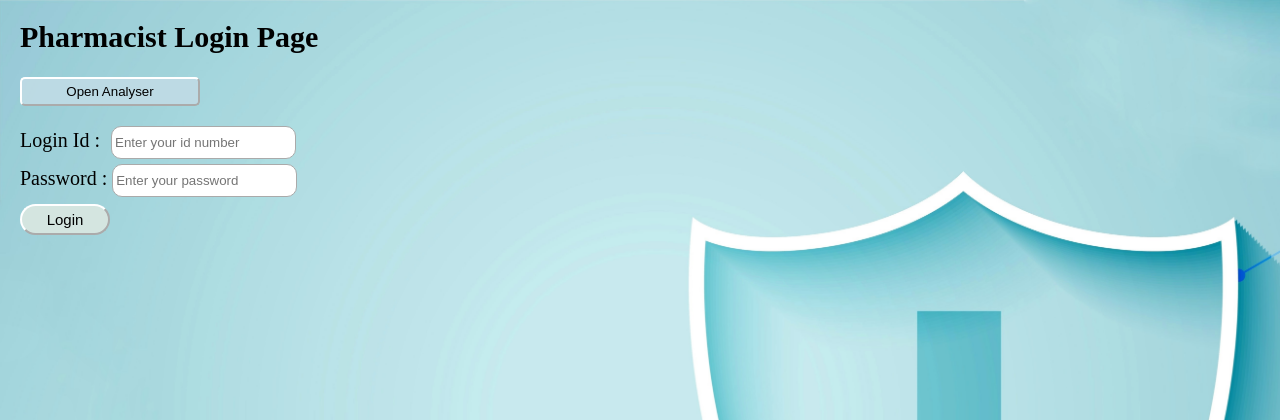
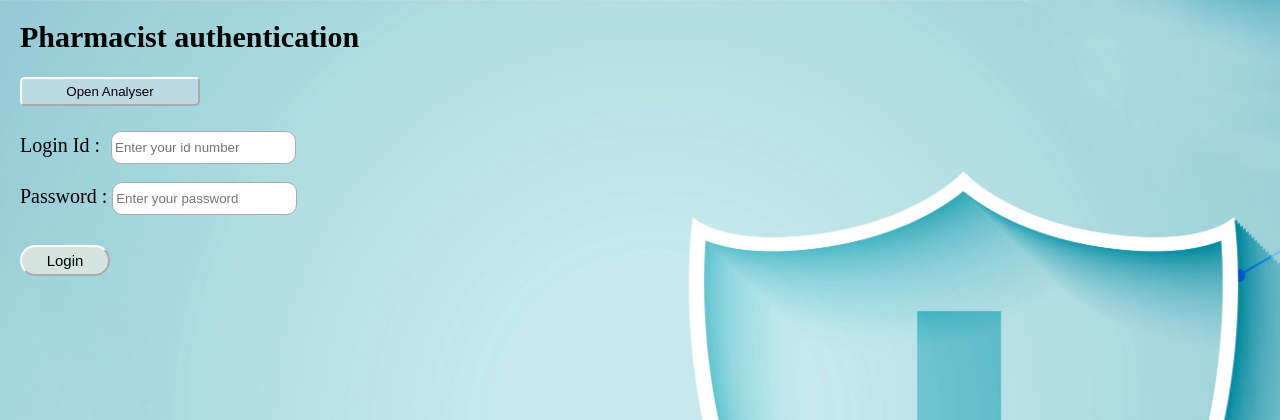
Before and after one commit to Akhi1210/Smart_Hospital, a PHP site: page /pharmacist_login.php in a window 1280 px wide. Shown: the top 420 px of the page. Run offline with PHP 8.4, Linux system fonts and the light colour scheme.

Commit message:
Update pharmacist_login.php

```diff
--- a/pharmacist_login.php
+++ b/pharmacist_login.php
@@ -11,10 +11,10 @@
 </head>
 <body style="background-image:url('/background_images/login_pharm.jpg');background-size:cover;">
     <form class='box_plp' method='post'>
-        <div style='font-weight:bold;font-size:30px;margin:auto;'>Pharmacist Login Page</div><br>
+        <div style='font-weight:bold;font-size:30px;margin:auto;'>Pharmacist authentication</div><br>
         <button  type='submit' title='Opens Working Time Analyser' name='analyser_btn' class='analyser_btn'>Open Analyser</button><br>
-        Login Id : <input class='text' style='margin-left:6px;margin-top:20px;margin-bottom:5px;' type='number' name='pharm_id' placeholder='Enter your id number'><br>
-        Password : <input class='text' type='number' name='password' placeholder='Enter your password'><br>
+        Login Id : <input class='text' style='margin-left:6px;margin-top:25px;margin-bottom:18px;' type='number' name='pharm_id' placeholder='Enter your id number'><br>
+        Password : <input class='text' type='number' name='password' placeholder='Enter your password'><br><br>
         <button style='margin-top:7px;' class='button' type='submit' name='sub-btn'>Login</button>
     </form>
     <?php
```
